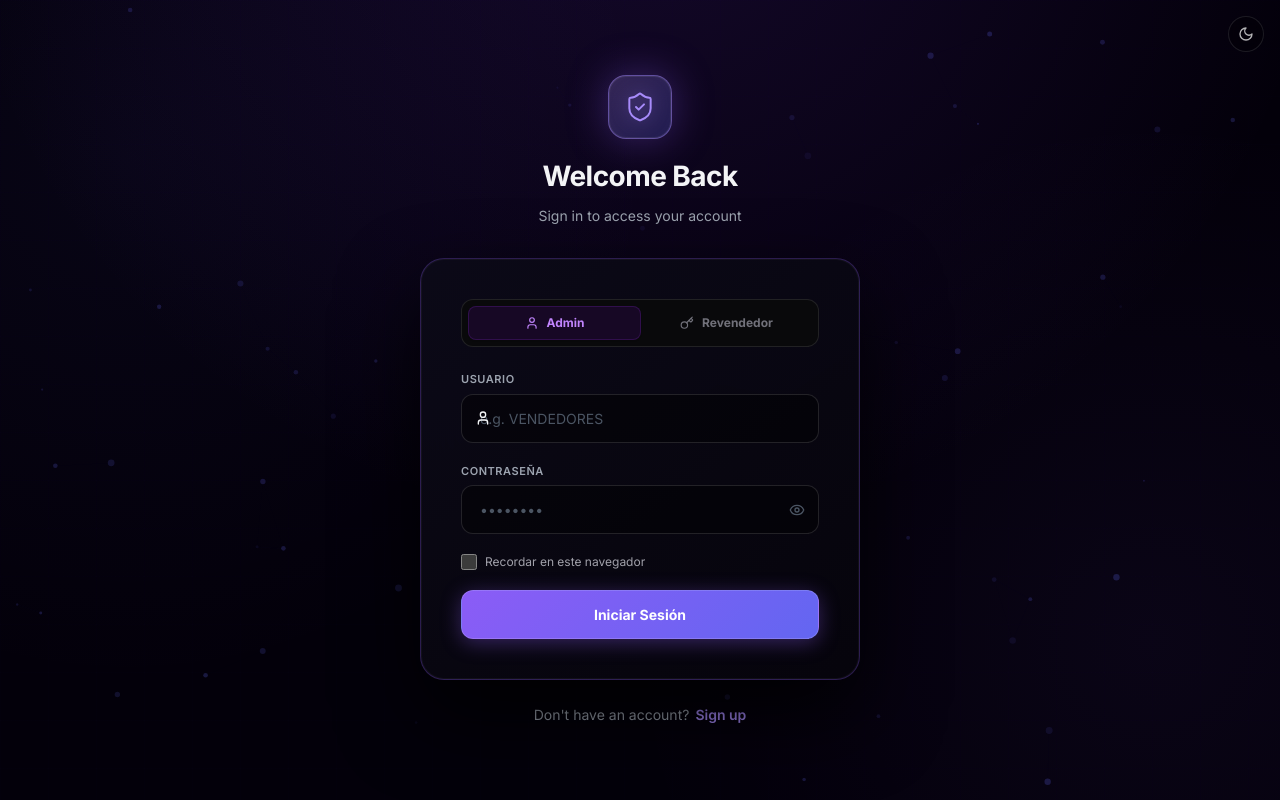
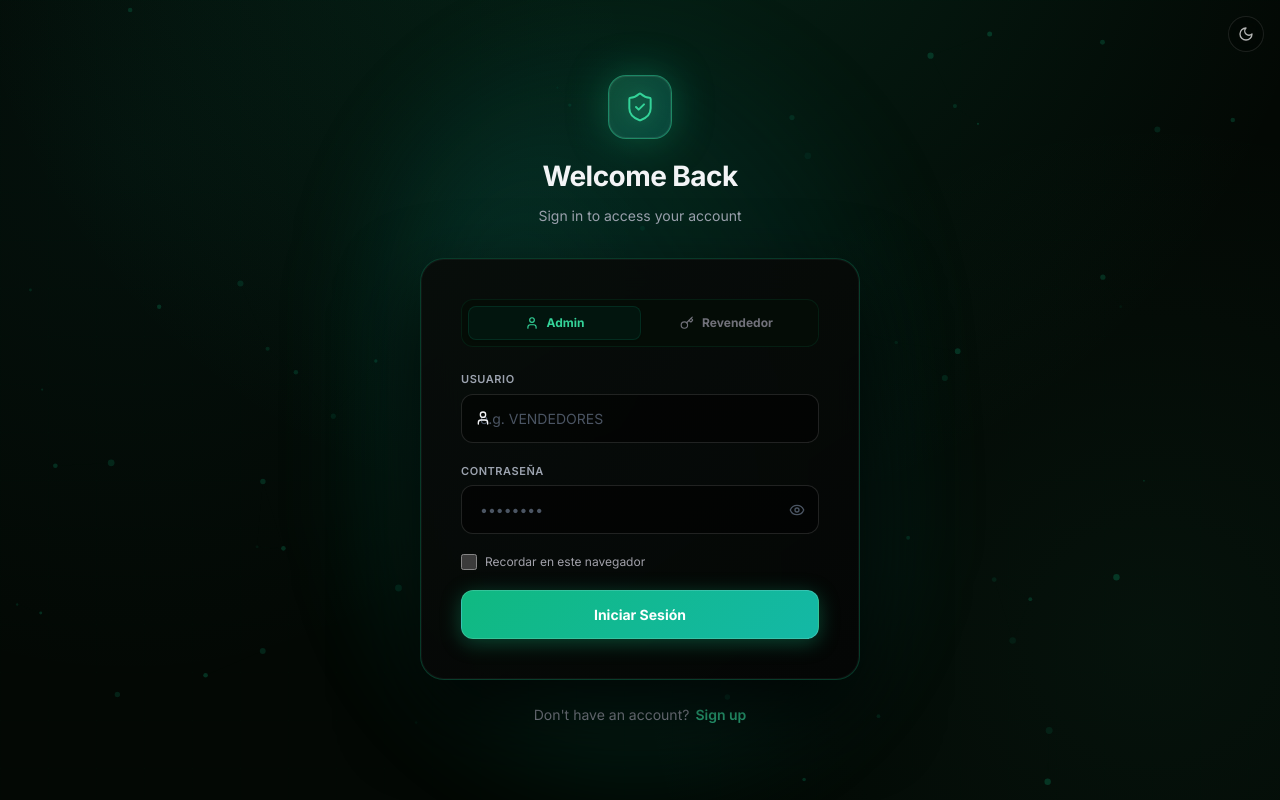
Before and after one commit to luisdavidgarza385/KYEAUTHXITER, a Next.js app: page /login in a window 1280 px wide. Built offline with nearby package versions, Linux system fonts and the light colour scheme.

Commit message:
Change theme to green and polish visual aesthetics

```diff
--- a/app/globals.css
+++ b/app/globals.css
@@ -3,40 +3,40 @@
 @tailwind utilities;
 
 :root {
-  --accent-h: 239;
+  --accent-h: 160;
   --accent-s: 84%;
-  --accent-l: 67%;
-  --accent-rgb: 99 102 241;
-  --accent-hover-rgb: 79 70 229;
-  --accent-glow-rgb: 129 140 248;
+  --accent-l: 45%;
+  --accent-rgb: 16 185 129;
+  --accent-hover-rgb: 5 150 105;
+  --accent-glow-rgb: 52 211 153;
 
-  --bg-rgb: 10 10 15;
-  --bg-secondary-rgb: 18 18 26;
-  --bg-card-rgb: 22 22 31;
-  --bg-hover-rgb: 28 28 38;
-  --border-rgb: 39 39 47;
-  --border-light-rgb: 58 58 68;
-  --text-rgb: 229 229 229;
-  --text-muted-rgb: 156 163 175;
-  --text-dim-rgb: 107 114 128;
+  --bg-rgb: 8 10 8;
+  --bg-secondary-rgb: 14 18 14;
+  --bg-card-rgb: 18 22 18;
+  --bg-hover-rgb: 24 30 24;
+  --border-rgb: 30 42 32;
+  --border-light-rgb: 45 60 48;
+  --text-rgb: 225 235 225;
+  --text-muted-rgb: 145 160 148;
+  --text-dim-rgb: 100 115 105;
   --success-rgb: 16 185 129;
   --danger-rgb: 239 68 68;
   --warning-rgb: 245 158 11;
 
-  --auth-bg: #0a0814;
-  --auth-text: #e5e5e5;
-  --auth-subtitle: #a1a1aa;
-  --auth-card: rgba(15, 10, 25, 0.65);
-  --auth-card-border: rgba(139, 92, 246, 0.15);
-  --auth-input-bg: rgba(0, 0, 0, 0.35);
+  --auth-bg: #030804;
+  --auth-text: #e5eee5;
+  --auth-subtitle: #a1aaa1;
+  --auth-card: rgba(10, 20, 12, 0.75);
+  --auth-card-border: rgba(16, 185, 129, 0.2);
+  --auth-input-bg: rgba(0, 0, 0, 0.45);
   --auth-input-border: rgba(255, 255, 255, 0.08);
-  --auth-input-text: #e5e5e5;
-  --auth-input-placeholder: #71717a;
-  --auth-icon: #71717a;
+  --auth-input-text: #e5eee5;
+  --auth-input-placeholder: #718072;
+  --auth-icon: #718072;
   --auth-error-bg: rgba(239, 68, 68, 0.1);
   --auth-error-border: rgba(239, 68, 68, 0.3);
-  --auth-footer: #a1a1aa;
-  --auth-link: #a78bfa;
+  --auth-footer: #a1aaa1;
+  --auth-link: #34d399;
 }
 
 .theme-vyper {
@@ -48,10 +48,10 @@
 
   --auth-bg: #09090b;
   --auth-card: rgba(15, 15, 18, 0.85);
-  --auth-card-border: rgba(139, 92, 246, 0.15);
+  --auth-card-border: rgba(16, 185, 129, 0.15);
   --auth-input-bg: rgba(0, 0, 0, 0.45);
   --auth-input-border: rgba(255, 255, 255, 0.08);
-  --auth-link: #a78bfa;
+  --auth-link: #34d399;
 }
 
 html.light {
@@ -68,21 +68,21 @@ html.light {
   --danger-rgb: 220 38 38;
   --warning-rgb: 217 119 6;
 
-  --auth-bg: #f5f3ff;
-  --auth-text: #1f1f2e;
-  --auth-subtitle: #6b7280;
-  --auth-card: rgba(255, 255, 255, 0.75);
-  --auth-card-border: rgba(139, 92, 246, 0.2);
-  --auth-input-bg: rgba(255, 255, 255, 0.8);
-  --auth-input-border: rgba(0, 0, 0, 0.1);
-  --auth-input-text: #1f1f2e;
-  --auth-input-placeholder: #9ca3af;
-  --auth-icon: #9ca3af;
+  --auth-bg: #f3faf5;
+  --auth-text: #1f2e22;
+  --auth-subtitle: #6b7a6f;
+  --auth-card: rgba(255, 255, 255, 0.8);
+  --auth-card-border: rgba(16, 185, 129, 0.25);
+  --auth-input-bg: rgba(255, 255, 255, 0.95);
+  --auth-input-border: rgba(0, 0, 0, 0.08);
+  --auth-input-text: #1f2e22;
+  --auth-input-placeholder: #9caea0;
+  --auth-icon: #9caea0;
   --auth-error-bg: rgba(239, 68, 68, 0.08);
   --auth-error-border: rgba(239, 68, 68, 0.2);
   --auth-error-text: #dc2626;
-  --auth-footer: #6b7280;
-  --auth-link: #7c3aed;
+  --auth-footer: #6b7a6f;
+  --auth-link: #059669;
 }
 
 @layer base {
--- a/app/login/auth.module.css
+++ b/app/login/auth.module.css
@@ -4,11 +4,11 @@
   align-items: center;
   justify-content: center;
   padding: 40px 20px;
-  background-color: #03000a;
+  background-color: #030804;
   background-image:
-    radial-gradient(circle at 50% -20%, rgba(124, 58, 237, 0.15) 0%, transparent 60%),
-    radial-gradient(circle at 10% 20%, rgba(99, 102, 241, 0.05) 0%, transparent 40%),
-    radial-gradient(circle at 90% 80%, rgba(139, 92, 246, 0.05) 0%, transparent 40%);
+    radial-gradient(circle at 50% -20%, rgba(16, 185, 129, 0.15) 0%, transparent 60%),
+    radial-gradient(circle at 10% 20%, rgba(20, 184, 166, 0.05) 0%, transparent 40%),
+    radial-gradient(circle at 90% 80%, rgba(52, 211, 153, 0.05) 0%, transparent 40%);
   color: #f3f4f6;
   font-family: 'Inter', -apple-system, BlinkMacSystemFont, "Segoe UI", Roboto, sans-serif;
   position: relative;
@@ -29,28 +29,28 @@
   display: flex;
   align-items: center;
   justify-content: center;
-  background: linear-gradient(135deg, rgba(167, 139, 250, 0.25) 0%, rgba(99, 102, 241, 0.25) 100%);
-  border: 1px solid rgba(167, 139, 250, 0.45);
+  background: linear-gradient(135deg, rgba(52, 211, 153, 0.25) 0%, rgba(20, 184, 166, 0.25) 100%);
+  border: 1px solid rgba(52, 211, 153, 0.45);
   border-radius: 18px;
   box-shadow:
-    0 0 40px rgba(139, 92, 246, 0.35),
+    0 0 40px rgba(16, 185, 129, 0.35),
     0 0 0 1px rgba(255, 255, 255, 0.08) inset;
   transition: all 0.3s ease;
 }
 
 .brandIcon:hover {
   transform: scale(1.05) rotate(5deg);
-  border-color: rgba(167, 139, 250, 0.7);
+  border-color: rgba(52, 211, 153, 0.7);
   box-shadow:
-    0 0 50px rgba(139, 92, 246, 0.5),
+    0 0 50px rgba(16, 185, 129, 0.5),
     0 0 0 1px rgba(255, 255, 255, 0.15) inset;
 }
 
 .brandIcon svg {
   width: 32px;
   height: 32px;
-  color: #a78bfa;
-  filter: drop-shadow(0 0 8px rgba(167, 139, 250, 0.5));
+  color: #34d399;
+  filter: drop-shadow(0 0 8px rgba(52, 211, 153, 0.5));
 }
 
 .title {
@@ -71,10 +71,10 @@
 }
 
 .card {
-  background: linear-gradient(145deg, rgba(12, 10, 24, 0.92) 0%, rgba(6, 4, 12, 0.97) 100%);
+  background: linear-gradient(145deg, rgba(8, 12, 10, 0.94) 0%, rgba(4, 6, 5, 0.98) 100%);
   backdrop-filter: blur(24px);
   -webkit-backdrop-filter: blur(24px);
-  border: 1px solid rgba(139, 92, 246, 0.28);
+  border: 1px solid rgba(16, 185, 129, 0.28);
   border-radius: 24px;
   padding: 40px;
   box-shadow:
@@ -84,10 +84,10 @@
 }
 
 .card:hover {
-  border-color: rgba(139, 92, 246, 0.45);
+  border-color: rgba(16, 185, 129, 0.45);
   box-shadow:
     0 35px 80px rgba(0, 0, 0, 0.85),
-    0 0 30px rgba(139, 92, 246, 0.15),
+    0 0 30px rgba(16, 185, 129, 0.15),
     0 0 0 1px rgba(255, 255, 255, 0.06) inset;
 }
 
@@ -108,7 +108,7 @@
 
 .premiumInput {
   width: 100%;
-  background: rgba(0, 0, 0, 0.4);
+  background: rgba(0, 0, 0, 0.45);
   border: 1px solid rgba(255, 255, 255, 0.12);
   color: #ffffff;
   padding: 13px 18px;
@@ -121,9 +121,9 @@
 }
 
 .premiumInput:focus {
-  border-color: rgba(167, 139, 250, 0.7);
+  border-color: rgba(52, 211, 153, 0.7);
   background: rgba(0, 0, 0, 0.7);
-  box-shadow: 0 0 0 4px rgba(139, 92, 246, 0.22);
+  box-shadow: 0 0 0 4px rgba(16, 185, 129, 0.22);
 }
 
 .premiumInput::placeholder {
@@ -171,21 +171,21 @@
 .checkbox {
   width: 15px;
   height: 15px;
-  accent-color: #7c3aed;
+  accent-color: #10b981;
   cursor: pointer;
   border-radius: 4px;
   border: 1px solid rgba(255, 255, 255, 0.1);
 }
 
 .forgot {
-  color: #a78bfa;
+  color: #34d399;
   text-decoration: none;
   font-weight: 500;
   transition: color 0.15s;
 }
 
 .forgot:hover {
-  color: #c084fc;
+  color: #6ee7b7;
 }
 
 .terms {
@@ -199,19 +199,19 @@
 }
 
 .purpleLink {
-  color: #a78bfa;
+  color: #34d399;
   text-decoration: none;
   font-weight: 500;
 }
 
 .purpleLink:hover {
-  color: #c084fc;
+  color: #6ee7b7;
   text-decoration: underline;
 }
 
 .premiumBtn {
   width: 100%;
-  background: linear-gradient(135deg, #8b5cf6 0%, #6366f1 100%);
+  background: linear-gradient(135deg, #10b981 0%, #14b8a6 100%);
   color: #ffffff;
   border: 1px solid rgba(255, 255, 255, 0.15);
   padding: 13px 24px;
@@ -223,12 +223,12 @@
   align-items: center;
   justify-content: center;
   transition: all 0.3s cubic-bezier(0.4, 0, 0.2, 1);
-  box-shadow: 0 4px 20px rgba(139, 92, 246, 0.35);
+  box-shadow: 0 4px 20px rgba(16, 185, 129, 0.35);
 }
 
 .premiumBtn:hover:not(:disabled) {
-  background: linear-gradient(135deg, #7c3aed 0%, #4f46e5 100%);
-  box-shadow: 0 6px 28px rgba(139, 92, 246, 0.55);
+  background: linear-gradient(135deg, #059669 0%, #0d9488 100%);
+  box-shadow: 0 6px 28px rgba(16, 185, 129, 0.55);
   transform: scale(1.01) translateY(-1px);
 }
 
@@ -249,7 +249,7 @@
 }
 
 .footer a {
-  color: #a78bfa;
+  color: #34d399;
   text-decoration: none;
   font-weight: 600;
   margin-left: 6px;
@@ -257,7 +257,7 @@
 }
 
 .footer a:hover {
-  color: #c084fc;
+  color: #6ee7b7;
 }
 
 .error {
--- a/app/login/page.tsx
+++ b/app/login/page.tsx
@@ -28,11 +28,11 @@ export default function LoginPage({ searchParams }: { searchParams: { err?: stri
       <ThemeToggle />
 
       {/* Sci-Fi Grid overlay specific to login page */}
-      <div className="absolute inset-0 bg-[linear-gradient(to_right,rgba(124,58,237,0.02)_1px,transparent_1px),linear-gradient(to_bottom,rgba(124,58,237,0.02)_1px,transparent_1px)] bg-[size:3rem_3rem] pointer-events-none -z-0 opacity-60" />
+      <div className="absolute inset-0 bg-[linear-gradient(to_right,rgba(16,185,129,0.02)_1px,transparent_1px),linear-gradient(to_bottom,rgba(16,185,129,0.02)_1px,transparent_1px)] bg-[size:3rem_3rem] pointer-events-none -z-0 opacity-60" />
 
       <div className={`${styles.box} premium-card-3d relative z-10`}>
         {/* Glow backdrop behind the login container */}
-        <div className="absolute -inset-8 bg-gradient-to-tr from-purple-650/20 via-indigo-650/15 to-transparent blur-3xl rounded-full -z-10 animate-pulse pointer-events-none" style={{ animationDuration: '6s' }} />
+        <div className="absolute -inset-8 bg-gradient-to-tr from-emerald-500/20 via-teal-500/15 to-transparent blur-3xl rounded-full -z-10 animate-pulse pointer-events-none" style={{ animationDuration: '6s' }} />
 
         <div className={styles.brandIcon}>
           <ShieldCheck strokeWidth={1.5} />
--- a/app/register/page.tsx
+++ b/app/register/page.tsx
@@ -14,11 +14,11 @@ export default function RegisterPage() {
       <ThemeToggle />
 
       {/* Sci-Fi Grid overlay specific to register page */}
-      <div className="absolute inset-0 bg-[linear-gradient(to_right,rgba(124,58,237,0.02)_1px,transparent_1px),linear-gradient(to_bottom,rgba(124,58,237,0.02)_1px,transparent_1px)] bg-[size:3rem_3rem] pointer-events-none -z-0 opacity-60" />
+      <div className="absolute inset-0 bg-[linear-gradient(to_right,rgba(16,185,129,0.02)_1px,transparent_1px),linear-gradient(to_bottom,rgba(16,185,129,0.02)_1px,transparent_1px)] bg-[size:3rem_3rem] pointer-events-none -z-0 opacity-60" />
 
       <div className={`${styles.box} premium-card-3d relative z-10`}>
         {/* Glow backdrop behind the register container */}
-        <div className="absolute -inset-8 bg-gradient-to-tr from-purple-650/20 via-indigo-650/15 to-transparent blur-3xl rounded-full -z-10 animate-pulse pointer-events-none" style={{ animationDuration: '6s' }} />
+        <div className="absolute -inset-8 bg-gradient-to-tr from-emerald-500/20 via-teal-500/15 to-transparent blur-3xl rounded-full -z-10 animate-pulse pointer-events-none" style={{ animationDuration: '6s' }} />
 
         <div className={styles.brandIcon}>
           <ShieldCheck strokeWidth={1.5} />
--- a/components/LoginForm.tsx
+++ b/components/LoginForm.tsx
@@ -47,7 +47,7 @@ export function LoginForm() {
   return (
     <div className="space-y-6">
       {/* Role Toggle Selector */}
-      <div className="flex bg-zinc-950 p-1.5 rounded-xl border border-zinc-800/80">
+      <div className="flex bg-[#040c06] p-1.5 rounded-xl border border-emerald-500/10">
         <button
           type="button"
           onClick={() => {
@@ -56,7 +56,7 @@ export function LoginForm() {
           }}
           className={`flex-1 flex items-center justify-center gap-2 py-2 text-xs font-bold rounded-lg transition-all ${
             roleMode === "admin"
-              ? "bg-purple-950/30 text-purple-400 border border-purple-900/40 shadow-sm"
+              ? "bg-emerald-950/30 text-emerald-400 border border-emerald-900/40 shadow-sm"
               : "text-zinc-500 hover:text-zinc-350"
           }`}
         >
@@ -71,7 +71,7 @@ export function LoginForm() {
           }}
           className={`flex-1 flex items-center justify-center gap-2 py-2 text-xs font-bold rounded-lg transition-all ${
             roleMode === "reseller"
-              ? "bg-purple-950/30 text-purple-400 border border-purple-900/40 shadow-sm"
+              ? "bg-emerald-950/30 text-emerald-400 border border-emerald-900/40 shadow-sm"
               : "text-zinc-500 hover:text-zinc-350"
           }`}
         >
@@ -143,7 +143,7 @@ export function LoginForm() {
               type="checkbox"
               checked={remember}
               onChange={(e) => setRemember(e.target.checked)}
-              className="w-4 h-4 rounded accent-purple-600 cursor-pointer border border-zinc-800"
+              className="w-4 h-4 rounded accent-emerald-500 cursor-pointer border border-zinc-850"
             />
             <span>Recordar en este navegador</span>
           </label>
```
Also changed, not shown: app/page.tsx (+71 -71 lines).
